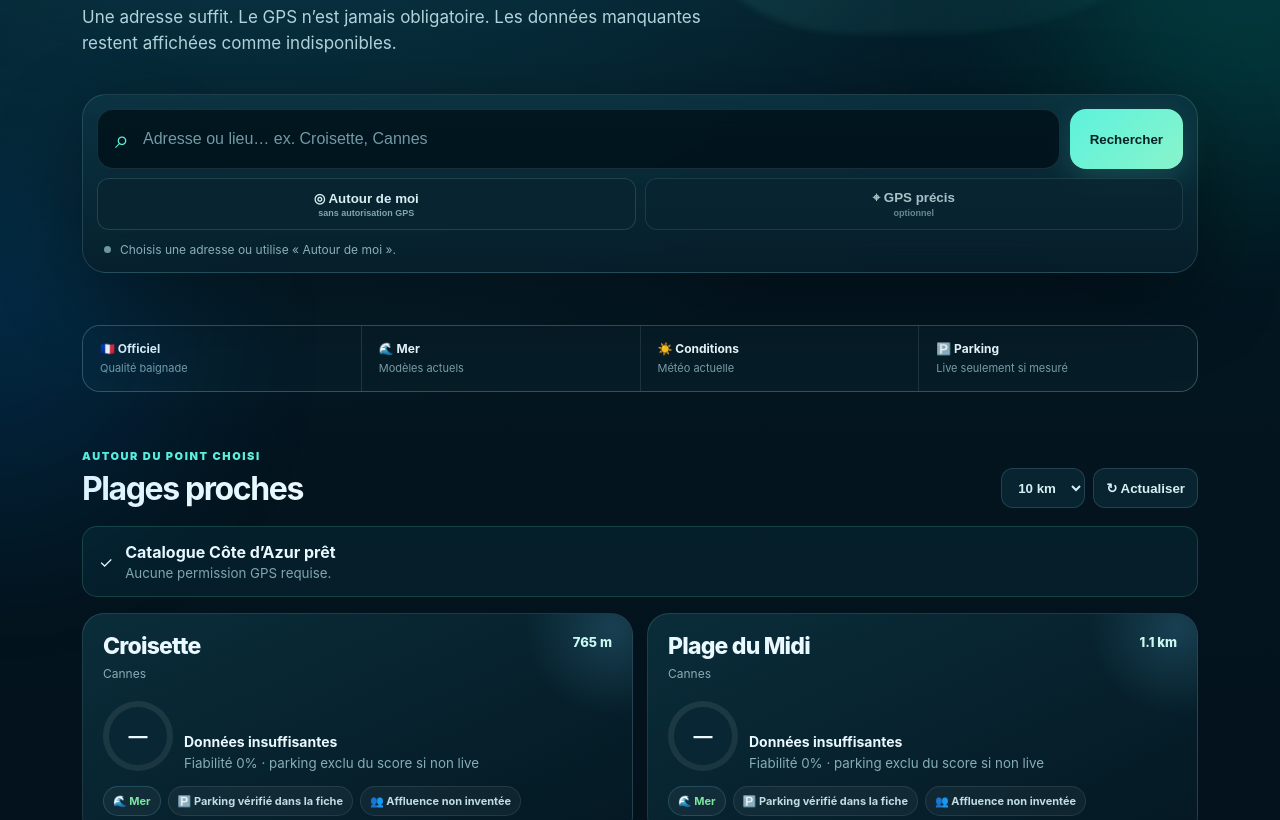
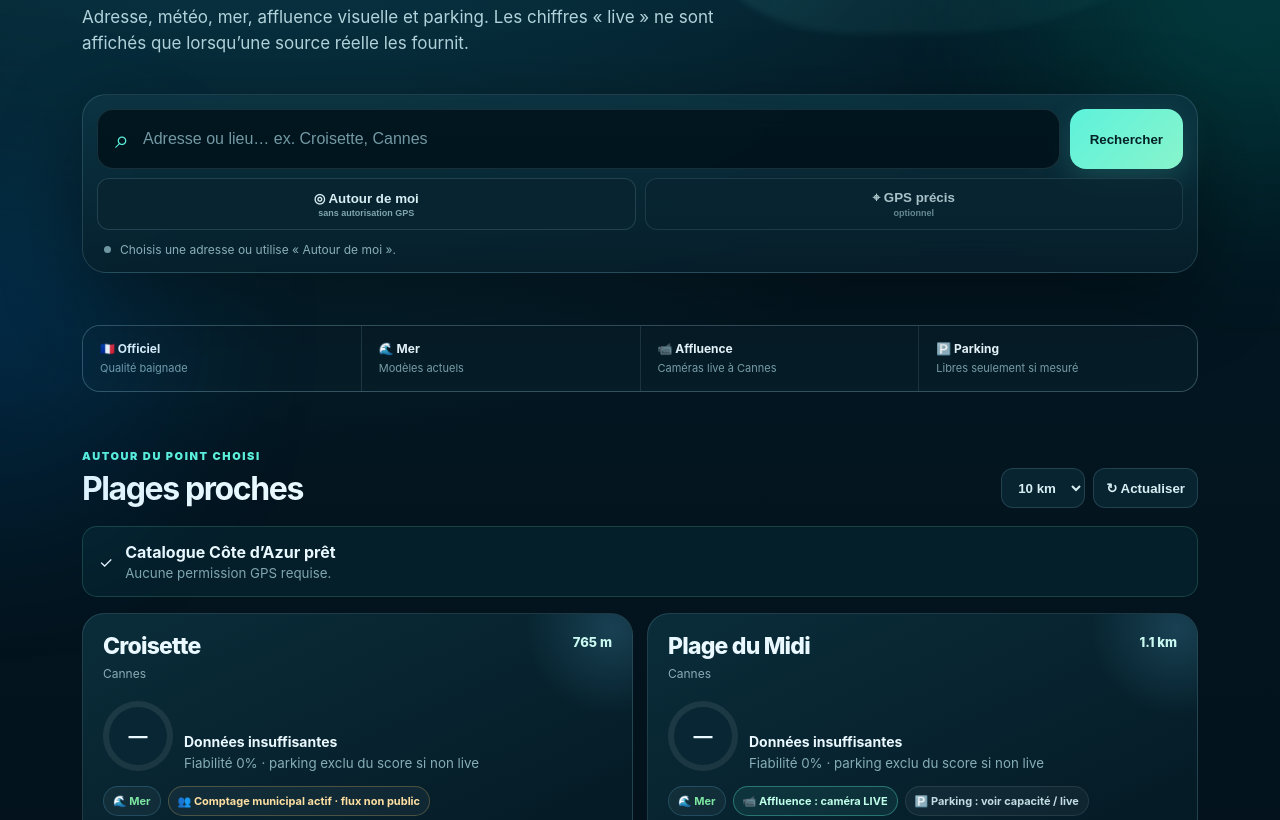
Before and after one commit to soufianemir/la-app, a plain HTML site: page index.html in a window 1280 px wide. Shown: the part 358-1178 px from the top of the page. Drawn offline with Linux system fonts and the light colour scheme; no server answers.

Commit message:
Enable realtime affluence and parking evidence in UI

```diff
--- a/index.html
+++ b/index.html
@@ -4,11 +4,12 @@
   <meta charset="utf-8" />
   <meta name="viewport" content="width=device-width, initial-scale=1, viewport-fit=cover" />
   <meta name="theme-color" content="#041926" />
-  <meta name="description" content="LÀ ? — Trouve les meilleures plages autour de toi avec données officielles, météo, mer et parkings." />
+  <meta name="description" content="LÀ ? — Trouve les meilleures plages autour de toi avec données officielles, météo, mer, affluence visuelle live et parkings." />
   <link rel="manifest" href="/manifest.webmanifest" />
   <link rel="icon" href="/icon.svg" type="image/svg+xml" />
   <link rel="stylesheet" href="/styles.css" />
   <link rel="stylesheet" href="/v7.css?v=7" />
+  <link rel="stylesheet" href="/v9-realtime.css?v=9" />
   <title>LÀ ? — Est-ce que j’y vais maintenant ?</title>
 </head>
 <body>
@@ -20,7 +21,7 @@
     </header>
     <main>
       <section class="hero">
-        <div class="hero-copy"><div class="kicker">CÔTE D’AZUR · V1</div><h1>La bonne plage.<br><em>Maintenant.</em></h1><p>Une adresse suffit. Le GPS n’est jamais obligatoire. Les données manquantes restent affichées comme indisponibles.</p></div>
+        <div class="hero-copy"><div class="kicker">CÔTE D’AZUR · TEMPS RÉEL</div><h1>La bonne plage.<br><em>Maintenant.</em></h1><p>Adresse, météo, mer, affluence visuelle et parking. Les chiffres « live » ne sont affichés que lorsqu’une source réelle les fournit.</p></div>
         <div class="search-card">
           <div class="search-row v7-search-row">
             <div class="search-box"><span class="search-icon">⌕</span><input id="addressInput" autocomplete="off" inputmode="search" placeholder="Adresse ou lieu… ex. Croisette, Cannes" aria-label="Rechercher une adresse" /><button id="clearSearch" class="icon-btn hidden" aria-label="Effacer">×</button><div id="suggestions" class="suggestions hidden" role="listbox"></div></div>
@@ -30,16 +31,17 @@
           <div id="locationLine" class="location-line"><span class="pulse"></span>Choisis une adresse ou utilise « Autour de moi ».</div>
         </div>
       </section>
-      <section class="trust-strip"><div><b>🇫🇷 Officiel</b><span>Qualité baignade</span></div><div><b>🌊 Mer</b><span>Modèles actuels</span></div><div><b>☀️ Conditions</b><span>Météo actuelle</span></div><div><b>🅿️ Parking</b><span>Live seulement si mesuré</span></div></section>
+      <section class="trust-strip"><div><b>🇫🇷 Officiel</b><span>Qualité baignade</span></div><div><b>🌊 Mer</b><span>Modèles actuels</span></div><div><b>📹 Affluence</b><span>Caméras live à Cannes</span></div><div><b>🅿️ Parking</b><span>Libres seulement si mesuré</span></div></section>
       <section class="section-head"><div><span class="eyebrow">AUTOUR DU POINT CHOISI</span><h2 id="resultsTitle">Plages proches</h2></div><div class="controls"><select id="radiusSelect" aria-label="Rayon"><option value="5">5 km</option><option value="10" selected>10 km</option><option value="25">25 km</option><option value="50">50 km</option></select><button id="refreshBtn" class="soft-btn">↻ Actualiser</button></div></section>
       <section id="sourceState" class="source-state"><div>✓</div><div><b>Catalogue Côte d’Azur prêt</b><small>Aucune permission GPS requise pour commencer.</small></div></section>
       <section id="spots" class="spots" aria-live="polite"></section>
-      <section class="method-card"><div class="method-mark">✓</div><div><span class="eyebrow">NO FAKE DATA</span><h3>Une donnée absente reste absente.</h3><p>Le score n’utilise que les signaux réellement disponibles. Les places libres ne sont affichées que lorsqu’un flux officiel les fournit.</p></div></section>
+      <section class="method-card"><div class="method-mark">✓</div><div><span class="eyebrow">NO FAKE DATA</span><h3>Une donnée absente reste absente.</h3><p>Caméra = preuve visuelle live. Capacité parking ≠ places libres. Le score exclut les critères non mesurés au lieu d’inventer une valeur.</p></div></section>
     </main>
   </div>
   <div id="detailSheet" class="sheet hidden" role="dialog" aria-modal="true"><div class="sheet-backdrop" data-close-detail></div><div class="sheet-panel"><div class="sheet-handle"></div><button class="sheet-close" data-close-detail aria-label="Fermer">×</button><div id="detailContent"></div></div></div>
   <div id="toast" class="toast" role="status"></div>
   <script src="/app-v7.js?v=7" defer></script>
   <script src="/v7-fast.js?v=7" defer></script>
+  <script src="/v9-realtime.js?v=9" defer></script>
 </body>
 </html>
```
